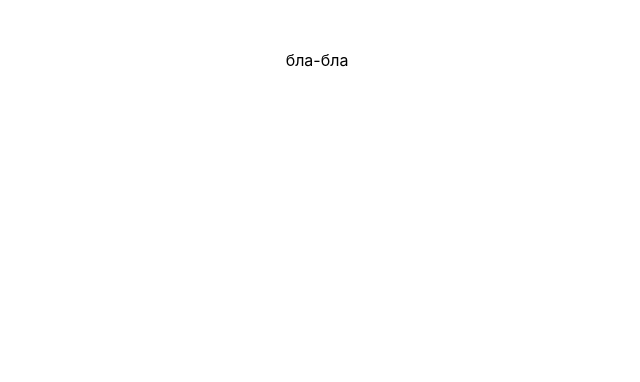
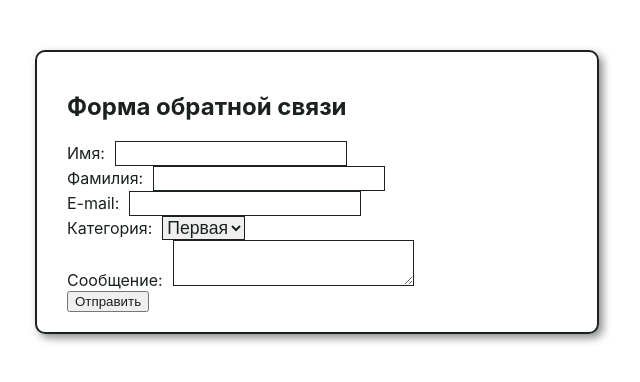
Before and after one commit to tric-itpc/task-frontend, a React (Create React App) app: page / in a window 1280 px wide. Shown: the top 382 px of the page, without its empty margins (323-963 px from the left). Built offline with nearby package versions, Linux system fonts and the light colour scheme.

Commit message:
add formik

```diff
--- a/src/App.tsx
+++ b/src/App.tsx
@@ -3,12 +3,10 @@ import React from "react";
 import Form from "./Form";
 import styles from "./App.module.css";
 
-function App() {
-  return (
-    <div className={styles.root}>
-      <Form />
-    </div>
-  );
-}
+const App: React.FC = () => (
+  <div className={styles.root}>
+    <Form />
+  </div>
+);
 
 export default App;
--- a/src/Form/index.tsx
+++ b/src/Form/index.tsx
@@ -1,7 +1,54 @@
 import React from "react";
+import { Formik, Form } from "formik";
 
-const Form = () => {
-  return <div>бла-бла</div>;
+import FormField from "../components/FormField";
+import { EMessageCategory } from "../types";
+import styles from "./styles.module.css";
+
+interface IFormValues {
+  firstName: string;
+  lastName: string;
+  email: string;
+  category: EMessageCategory | null;
+  message: string;
+  image?: string;
+}
+
+const categories = [
+  { value: EMessageCategory.First, label: "Первая" },
+  { value: EMessageCategory.Second, label: "Вторая" },
+  { value: EMessageCategory.Third, label: "Третья" },
+];
+
+const initialValues: IFormValues = {
+  firstName: "",
+  lastName: "",
+  email: "",
+  category: null,
+  message: "",
 };
 
-export default Form;
+const MyForm: React.FC = () => {
+  const onSubmit = (values: IFormValues) => {
+    console.log(values);
+  };
+
+  return (
+    <div className={styles.root}>
+      <h2>Форма обратной связи</h2>
+      <Formik initialValues={initialValues} onSubmit={onSubmit}>
+        <Form>
+          <FormField label='Имя' name='firstName' type='text' />
+          <FormField label='Фамилия' name='lastName' type='text' />
+          <FormField label='E-mail' name='email' type='email' />
+          <FormField label='Категория' name='category' component='select' options={categories} />
+          <FormField label='Сообщение' name='message' component='textarea' />
+
+          <button type='submit'>Отправить</button>
+        </Form>
+      </Formik>
+    </div>
+  );
+};
+
+export default MyForm;
--- /dev/null
+++ b/src/Form/styles.module.css
@@ -0,0 +1,7 @@
+.root {
+  width: 500px;
+  padding: 20px 30px;
+  border: 2px solid rgb(27, 32, 33);
+  border-radius: 10px;
+  box-shadow: 4px 4px 8px 0px rgba(27, 32, 33, 0.5);
+}
--- a/src/components/FormField/index.tsx
+++ b/src/components/FormField/index.tsx
@@ -1,22 +1,26 @@
 import React from "react";
-import classNames from "classnames";
+import { Field, ErrorMessage, FieldConfig } from "formik";
+// import classNames from "classnames";
 
+import { EMessageCategory } from "../../types";
 import styles from "./styles.module.css";
 
-interface IProps {
+interface IProps extends FieldConfig {
   label: string;
   name: string;
-  helperText?: string;
+  options?: { label: string; value: EMessageCategory }[];
 }
 
-const FormField: React.FC<IProps> = ({ label, name, helperText }) => {
+const FormField: React.FC<IProps> = ({ label, name, options, ...other }) => {
   return (
     <div className={styles.root}>
       <label className={styles.label} htmlFor={name}>
         {label}:
       </label>
-      <input className={classNames({ [styles.input]: true, [styles.danger]: !!helperText })} id={name} />
-      <span className={styles.helperText}>{helperText}</span>
+      <Field id={name} name={name} className={styles.input} {...other}>
+        {options && options.map((option) => <option value={option.value}>{option.label}</option>)}
+      </Field>
+      <ErrorMessage name={name} />
     </div>
   );
 };
--- a/src/components/FormField/styles.module.css
+++ b/src/components/FormField/styles.module.css
@@ -6,11 +6,3 @@
   font-size: 1.1rem;
   border: 1px solid rgb(27, 32, 33);
 }
-
-.input.danger {
-  background-color: rosybrown;
-}
-
-.helperText {
-  color: rosybrown;
-}
--- a/src/index.css
+++ b/src/index.css
@@ -1,13 +1,11 @@
 body {
   margin: 0;
-  font-family: -apple-system, BlinkMacSystemFont, 'Segoe UI', 'Roboto', 'Oxygen',
-    'Ubuntu', 'Cantarell', 'Fira Sans', 'Droid Sans', 'Helvetica Neue',
-    sans-serif;
+  font-family: -apple-system, BlinkMacSystemFont, "Segoe UI", "Roboto", "Oxygen", "Ubuntu", "Cantarell", "Fira Sans",
+    "Droid Sans", "Helvetica Neue", sans-serif;
   -webkit-font-smoothing: antialiased;
   -moz-osx-font-smoothing: grayscale;
 }
 
-code {
-  font-family: source-code-pro, Menlo, Monaco, Consolas, 'Courier New',
-    monospace;
+* {
+  color: rgb(27, 32, 33);
 }
--- /dev/null
+++ b/src/types/index.tsx
@@ -0,0 +1,5 @@
+export enum EMessageCategory {
+  First,
+  Second,
+  Third,
+}
```
